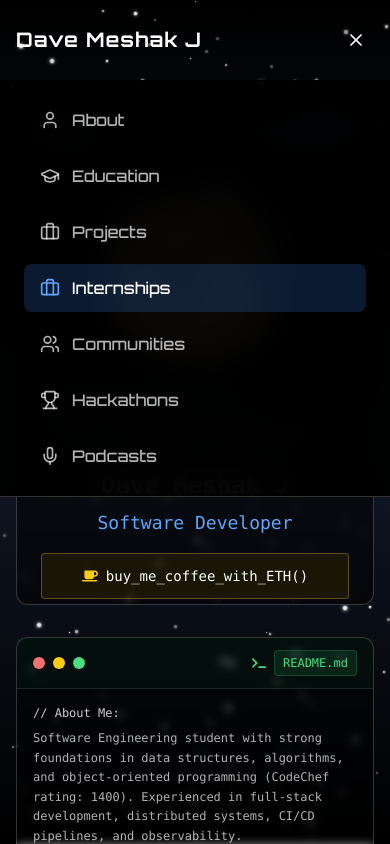
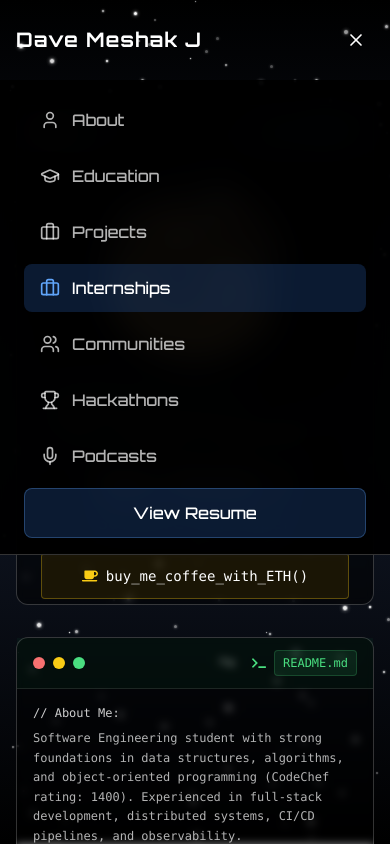
Before and after one commit to dave1725/readme, a Next.js app: page / in a window 390 px wide. Both pictures are taken after a click on the button 356 px from the left and 40 px from the top of the page. Shown: the top 844 px of the page. Built offline with nearby package versions, Linux system fonts and the light colour scheme.

Commit message:
feat: add resume link

```diff
--- a/app/navbar/page.jsx
+++ b/app/navbar/page.jsx
@@ -121,6 +121,18 @@ const Navbar = () => {
                 </motion.a>
               );
             })}
+
+            {/* Resume Button */}
+            <motion.a
+              href="https://drive.google.com/file/d/1az7opAcouYeNpyufZJ4sJZgfHNXXAaZS/view?usp=sharing"
+              target="_blank"
+              rel="noopener noreferrer"
+              whileHover={{ scale: 1.05, y: -2 }}
+              whileTap={{ scale: 0.95 }}
+              className="ml-4 px-4 py-2 bg-blue-500/20 text-white font-medium text-sm rounded-lg hover:bg-blue-500/30 transition-all duration-300 border border-blue-400/30 hover:border-blue-400/50"
+            >
+              Resume
+            </motion.a>
           </div>
 
           {/* Mobile menu button */}
@@ -171,6 +183,18 @@ const Navbar = () => {
                   </motion.a>
                 );
               })}
+
+              {/* Mobile Resume Button */}
+              <motion.a
+                href="https://drive.google.com/file/d/1az7opAcouYeNpyufZJ4sJZgfHNXXAaZS/view?usp=sharing"
+                target="_blank"
+                rel="noopener noreferrer"
+                onClick={() => setIsMobileMenuOpen(false)}
+                whileHover={{ scale: 1.02 }}
+                className="flex items-center justify-center mt-4 px-4 py-3 bg-blue-500/20 text-white font-medium rounded-lg hover:bg-blue-500/30 transition-all duration-300 border border-blue-400/30 hover:border-blue-400/50"
+              >
+                <span>View Resume</span>
+              </motion.a>
             </div>
           </motion.div>
         )}
```
Also changed, not shown: 1 other file (tests, documents, lock files or other folders).
